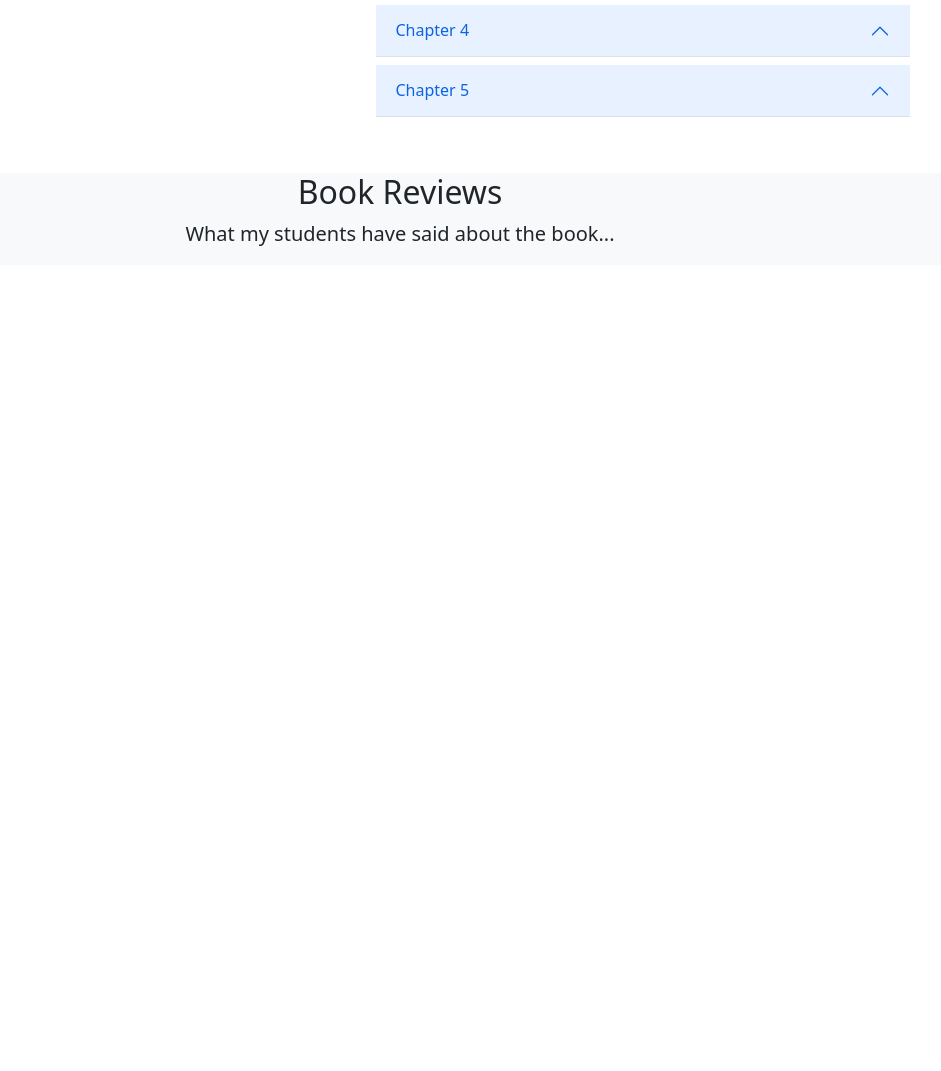
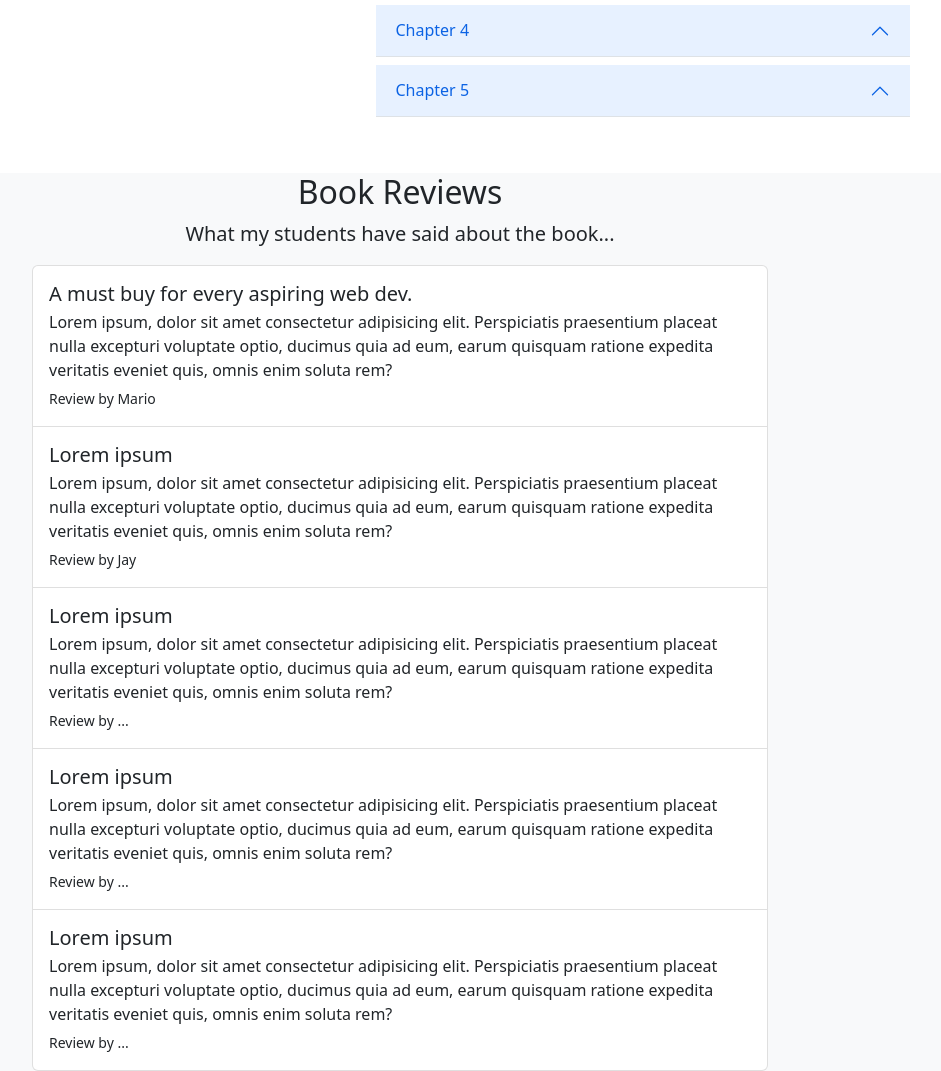
Before and after one commit to optimalMachine/landingPage, a website: page index.html in a window 1280 px wide. Shown: the part 1941-3012 px from the top of the page, without its empty margins (240-1181 px from the left). Before the commit the page ends 2206 px from the top, so only its background shows below. Drawn offline with nearby package versions, Linux system fonts and the light colour scheme.

Commit message:
updates index.html
completes review section

```diff
--- a/index.html
+++ b/index.html
@@ -227,7 +227,34 @@
                 </div>
                 <div class="row justify-content-center">
                     <div class="col-lg-8">
+                        <div class="list-group">
+                            <div class="list-group-item py-3">
+                                <h5 class="mb-1">A must buy for every aspiring web dev.</h5>
+                                <p class="mb-1">Lorem ipsum, dolor sit amet consectetur adipisicing elit. Perspiciatis praesentium placeat nulla excepturi voluptate optio, ducimus quia ad eum, earum quisquam ratione expedita veritatis eveniet quis, omnis enim soluta rem?</p>
+                                <small>Review by Mario</small>
+                            </div>
+                            <div class="list-group-item py-3">
+                                <h5 class="mb-1">Lorem ipsum</h5>
+                                <p class="mb-1">Lorem ipsum, dolor sit amet consectetur adipisicing elit. Perspiciatis praesentium placeat nulla excepturi voluptate optio, ducimus quia ad eum, earum quisquam ratione expedita veritatis eveniet quis, omnis enim soluta rem?</p>
+                                <small>Review by Jay</small>
+                            </div>
+                            <div class="list-group-item py-3">
+                                <h5 class="mb-1">Lorem ipsum</h5>
+                                <p class="mb-1">Lorem ipsum, dolor sit amet consectetur adipisicing elit. Perspiciatis praesentium placeat nulla excepturi voluptate optio, ducimus quia ad eum, earum quisquam ratione expedita veritatis eveniet quis, omnis enim soluta rem?</p>
+                                <small>Review by ...</small>
+                            </div>
+                            <div class="list-group-item py-3">
+                                <h5 class="mb-1">Lorem ipsum</h5>
+                                <p class="mb-1">Lorem ipsum, dolor sit amet consectetur adipisicing elit. Perspiciatis praesentium placeat nulla excepturi voluptate optio, ducimus quia ad eum, earum quisquam ratione expedita veritatis eveniet quis, omnis enim soluta rem?</p>
+                                <small>Review by ...</small>
+                            </div>
+                            <div class="list-group-item py-3">
+                                <h5 class="mb-1">Lorem ipsum</h5>
+                                <p class="mb-1">Lorem ipsum, dolor sit amet consectetur adipisicing elit. Perspiciatis praesentium placeat nulla excepturi voluptate optio, ducimus quia ad eum, earum quisquam ratione expedita veritatis eveniet quis, omnis enim soluta rem?</p>
+                                <small>Review by ...</small>
+                            </div>
 
+                        </div>
                     </div>
                 </div>
             </div>
```
